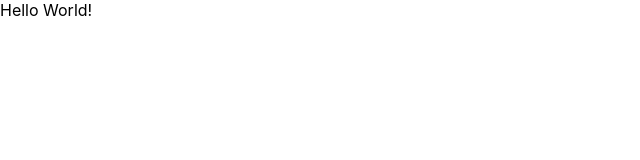
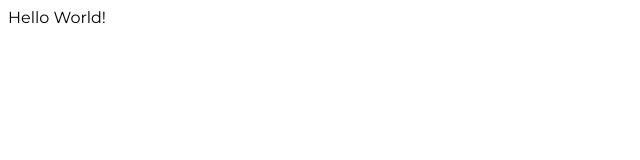
Before and after one commit to lukaszkrzeminski/pokedex-react, a React (Create React App) app: page / in a window 1280 px wide. Shown: the top 160 px of the page, without its empty margins (0-640 px from the left). Built offline with nearby package versions, Linux system fonts and the light colour scheme.

Commit message:
added alternate box model

```diff
--- a/src/index.css
+++ b/src/index.css
@@ -1,13 +1,11 @@
-body {
-  margin: 0;
-  font-family: -apple-system, BlinkMacSystemFont, 'Segoe UI', 'Roboto', 'Oxygen',
-    'Ubuntu', 'Cantarell', 'Fira Sans', 'Droid Sans', 'Helvetica Neue',
-    sans-serif;
-  -webkit-font-smoothing: antialiased;
-  -moz-osx-font-smoothing: grayscale;
+html {
+  box-sizing: border-box;
 }
 
-code {
-  font-family: source-code-pro, Menlo, Monaco, Consolas, 'Courier New',
-    monospace;
+*, ::after, ::before{
+   box-sizing: inherit;
 }
+
+body{
+  font-family: 'Montserrat', sans-serif;
+}
```
